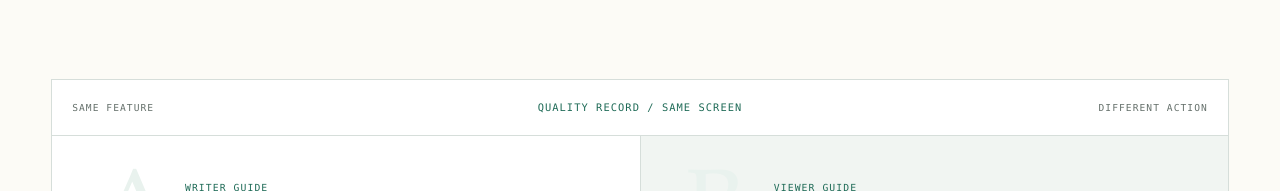
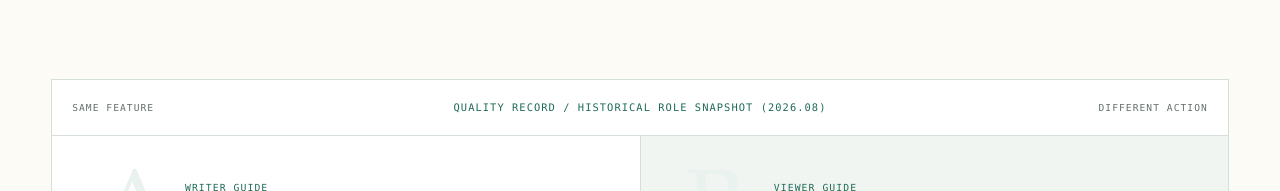
Before and after one commit to 2rlo/portfolio-atlas, a React (Vite) app: page /how/technical-writing in a window 1280 px wide. Shown: the part 1104-1295 px from the top of the page. Built offline with nearby package versions, Linux system fonts and the light colour scheme.

Commit message:
fix(atlas): reconcile how pages with 2026-09-04 evidence

```diff
--- a/src/content/ai-native-engineering.ts
+++ b/src/content/ai-native-engineering.ts
@@ -207,6 +207,6 @@ export const aiNativeEngineeringContent = {
       '구현과 테스트 통과는 deployment, runtime use 또는 adoption을 의미하지 않는다.',
       '생산성·정확도·시간 단축 효과는 측정하지 않았으므로 주장하지 않는다.',
     ],
-    appliedIn: '제품 사례 연결은 공개용 근거와 페이지가 준비된 뒤 엽니다.',
+    appliedIn: '제품 사례는 각 공개 페이지에서 확인된 근거와 boundary를 분리해 연결한다.',
   },
 } as const satisfies AiNativeEngineeringContent
--- a/src/content/fixtures/documentation-system.ts
+++ b/src/content/fixtures/documentation-system.ts
@@ -207,7 +207,7 @@ export const documentationSystemContent = {
       },
       {
         id: 'codemap', index: '10', title: 'CODEMAP', responsibility: '코드 수준 맥락', summary: '호출자, 영향, 테스트, 제약, 근거를 코드 위치와 함께 찾는다.',
-        why: '파일을 열기 전에 변경의 영향 범위를 묻는다.', audience: ['개발자', '개발 에이전트'], boundary: 'HTML·JSON·LOCK으로 구성한 저장소 Codemap이 정본. 날짜별 외부 사본은 백업이고, AI-native Engineering은 이 지도를 사용한다.', maintenance: '모듈·라우트·의존성·진입점·fingerprint가 바뀔 때.', evidence: [{ label: 'HTML', statement: '관계 탐색' }, { label: 'JSON', statement: 'role / entrypoint / tests / constraints / evidence' }, { label: 'LOCK', statement: 'revision / generated time / scan scope / fingerprint' }], excerpt: ['# Codemap', '', 'HTML → explore relationships', 'JSON → role / entrypoint / tests / constraints / evidence', 'LOCK → revision / generated time / scan scope / fingerprint'], href: '/how/documentation-system/artifacts/codemap',
+        why: '파일을 열기 전에 변경의 영향 범위를 묻는다.', audience: ['개발자', '개발 에이전트'], boundary: 'HTML·JSON·LOCK으로 구성한 저장소 Codemap이 정본. 날짜별 외부 사본은 당시 상태를 보존한 point-in-time snapshot이며, AI-native Engineering은 저장소 Codemap을 사용한다.', maintenance: '모듈·라우트·의존성·진입점·fingerprint가 바뀔 때.', evidence: [{ label: 'HTML', statement: '관계 탐색' }, { label: 'JSON', statement: 'role / entrypoint / tests / constraints / evidence' }, { label: 'LOCK', statement: 'revision / generated time / scan scope / fingerprint' }], excerpt: ['# Codemap', '', 'HTML → explore relationships', 'JSON → role / entrypoint / tests / constraints / evidence', 'LOCK → revision / generated time / scan scope / fingerprint'], href: '/how/documentation-system/artifacts/codemap',
       },
     ],
   },
--- a/src/content/security-operations.ts
+++ b/src/content/security-operations.ts
@@ -152,7 +152,7 @@ export const securityOperationsContent = {
         index: '04',
         label: 'ADMIN GUARD',
         title: '위임에도 넘지 못할 선을 둔다.',
-        body: '위임받은 관리자는 자신을 승격하거나 상위 관리자를 바꾸고 같은 관리 권한을 다시 위임할 수 없다. 마지막 관리자 접근을 없애는 변경도 한 트랜잭션 안에서 막는다.',
+        body: '위임받은 관리자는 자기 자신이나 owner를 변경할 수 없고, 팀원·권한 관리 권한을 부여·회수·재위임할 수 없다. 초대 생성과 취소도 상위 관리자 전용 경계로 남긴다.',
       },
     ],
     formula: [
@@ -320,7 +320,7 @@ export const securityOperationsContent = {
     eyebrow: '04 / FAILURE & RECOVERY',
     title: '재시도할 실패와, 멈춰서 볼 실패를 나눴다.',
     summary:
-      '일시 오류는 좁게 다시 시도한다. 같은 실패가 계속되면 자동화를 끝내고 원인과 대상 범위를 사람이 확인한다.',
+      '일부 수집 실패의 일시 오류는 좁게 다시 시도한다. 같은 실패가 계속되면 자동화를 끝내고 원인과 대상 범위를 사람이 확인한다.',
     flow: [
       {
         index: '01',
--- a/src/content/technical-writing.ts
+++ b/src/content/technical-writing.ts
@@ -30,7 +30,7 @@ export const technicalWritingContent = {
     eyebrow: '01 / WRITING FOR THE READER',
     title: '같은 화면, 다른 다음 행동.',
     question: '같은 기능을 권한이 다른 사람에게 어떻게 설명했는가?',
-    commonContext: 'QUALITY RECORD / SAME SCREEN',
+    commonContext: 'QUALITY RECORD / HISTORICAL ROLE SNAPSHOT (2026.08)',
     decision:
       '같은 화면을 보더라도 할 수 있는 일이 다르면, 필요한 설명도 달랐다.',
     guides: [
@@ -269,7 +269,7 @@ export const technicalWritingContent = {
         index: '05',
         label: 'STOP / ROLLBACK',
         title: '실패하면 더 진행하지 않기',
-        description: '준비·전환·복원 중 하나라도 실패하면 기존 상태를 보존하고 수동 복구로 전환.',
+        description: '준비·전환·복원 중 실패하면 자동 rollback 결과를 먼저 확인하고, 이전 대상 복원까지 실패하면 수동 복구로 전환.',
         tone: 'stop',
       },
     ],
```
